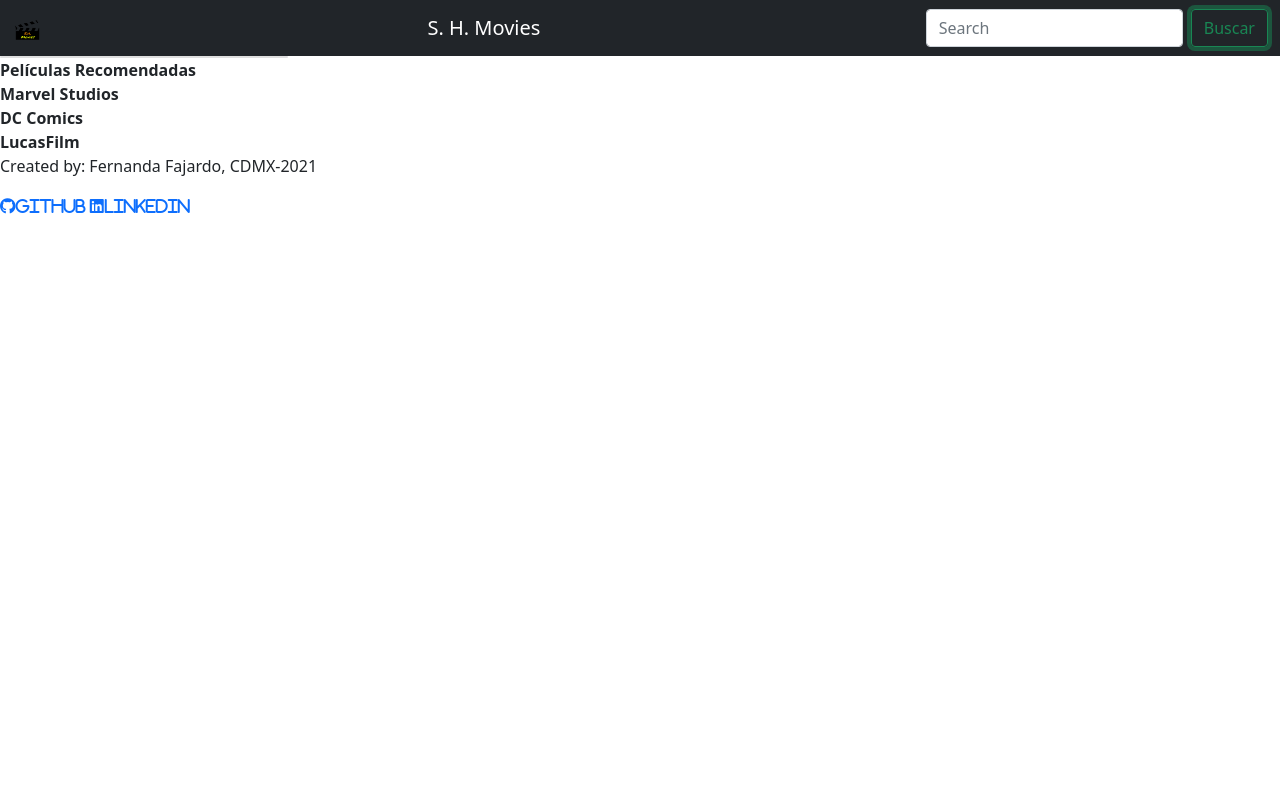
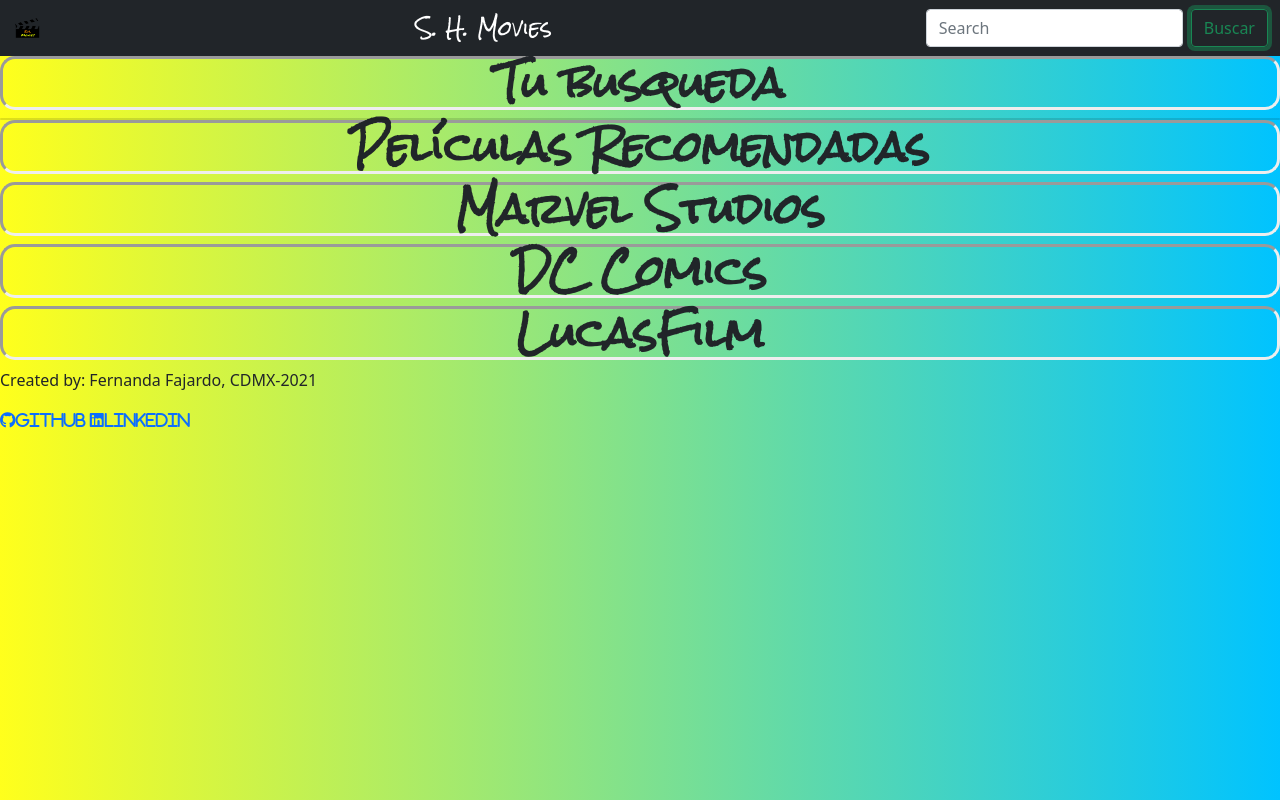
Before and after one commit to FernandaFA02/Proyecto_Mexflix, a website with bundled scripts: page src/index.html in a window 1280 px wide. Both pictures are taken after a click on the button "Buscar". Built offline with nearby package versions, Linux system fonts and the light colour scheme; no server answers.

Commit message:
agregando estilos y flexbox

```diff
--- a/src/data.js
+++ b/src/data.js
@@ -31,7 +31,7 @@
     }
 
 //Se crea una pre-seleccion de peliculas
-let peliSeletion = ["tt0371746", "tt0848228", "tt2015381", "tt0372784", "tt1477834", "tt0076759", "tt7286456"]
+let peliSeletion = ["tt4154756", "tt1843866", "tt3501632", "tt4154796", "tt1345836", "tt0103776"]
 
 //_____----->>>Traer pre-seleccion desde API
 
@@ -127,7 +127,7 @@
 }
 
 //Se crea la coleccion de LucasFilm
-let lucasSelection = ["tt0080684", "tt0086190", "tt0120915", "tt0121765", "tt0121766", "tt2488496", "tt2527336", "tt2527336"]
+let lucasSelection = ["tt0080684", "tt0086190", "tt0120915", "tt0121765", "tt0121766", "tt2488496", "tt2527336"]
 
 //_____----->>>Traer seleccion desde API
 
--- a/src/index.html
+++ b/src/index.html
@@ -24,7 +24,7 @@
 
         </section>
         <!--Se crea un main para mantener unido el contenido principal-->
-        <main id=" container">
+        <main>
         <!--Se crea un div para contener la pantalla 2 que contendrá el catálogo de peliculas-->
         <div id="pantalla2">
         <!--Se añade un navbar para la barra de navegacion y busqueda-->
@@ -41,21 +41,42 @@
             </div>
         </nav>
         </div>
+        <!--Se crea un contenedor para estilizar pantalla de catalogo-->
+    <div>
         <!--Se añade la card de busqueda-->
-        <div hidden id="pelix" class="card flex-item" style="width: 18rem;"> </div>
+        <div >
+            <h1 hidden id="tituloSearch"><strong>Tu busqueda</strong></h1>
+            <section hidden id="pelix" class="card flex-item container-pre style="width: 18rem;"></section>
+        </div>
         <!--Aquí va la pelicula encontrada y las peliculas pre-seleccionadas-->
-        <div id="peli-selection" class="flex-item"><strong> Películas Recomendadas </strong></div>
+        <div >
+            <h1><strong> Películas Recomendadas </strong></h1>
+            <section id="peli-selection" class="container-pre"></section>
+        </div>
 
         <!--Aquí van los catalogos de cada productora-->
-        <div id="MarvelSudios" class="flex-item"><strong> Marvel Studios </strong></div>
-        <div id="DC-Comics" class="flex-item"><strong> DC Comics </strong></div>
-        <div id="StarWars" class="flex-item"><strong> LucasFilm </strong></div>
+        <div>
+            <h1><strong> Marvel Studios </strong></h1>
+            <section id="MarvelSudios" class="container-pre"></section>
+        </div>
+
+        <div>
+            <h1><strong> DC Comics </strong></h1>
+            <section id="DC-Comics" class="container-pre"></section>
+        </div>
+
+        <div>
+            <h1><strong> LucasFilm </strong></h1>
+            <section id="StarWars" class="container-pre"></section>
+        </div>
+
         <!--Se agrega el footer-->
         <footer>
             <p>Created by: Fernanda Fajardo, CDMX-2021</p>
             <a href="https://github.com/FernandaFA02" target="_blank"><i class="fab fa-github">Github</i></a>
             <a href="https://www.linkedin.com/in/fernanda-fajardo-6a83b4216/"><i class="fab fa-linkedin">Linkedin</i></a>
         </footer>
+    </div>
         </main>
 
         <!--Se vincula el index.js en tipo modulo-->
--- a/src/index.js
+++ b/src/index.js
@@ -8,6 +8,8 @@
     getOmdbApi(searchValue)
     let peliCard = document.getElementById("pelix")
     peliCard.hidden = false;
+    let tituloCard = document.getElementById("tituloSearch")
+    tituloCard.hidden = false;
 }
 
 //Se trigerea el boton de busqueda
--- /dev/null
+++ b/src/style.css
@@ -0,0 +1,33 @@
+/*Se agrega la liga de google fonts*/
+@import url('https://fonts.googleapis.com/css2?family=Rock+Salt&display=swap');
+/*Se agrega el fondo al body*/
+body{
+    background-color: #00c3ff;  /* fallback for old browsers */
+    background: -webkit-linear-gradient(to right, #ffff1c, #00c3ff);  /* Chrome 10-25, Safari 5.1-6 */
+    background: linear-gradient(to right, #ffff1c, #00c3ff); /* W3C, IE 10+/ Edge, Firefox 16+, Chrome 26+, Opera 12+, Safari 7+ */
+}
+/*Se estiliza la letra del nav*/
+.navbar-brand{
+    font-family: 'Rock Salt', cursive;
+}
+/*Se agregan estilos al catalogo de peliculas*/
+.container-pre{
+    display: flex;
+    flex-direction: row;
+    flex-flow: wrap;
+    row-gap: 4em;
+    column-gap: 4em;
+}
+/*Estilo para los titulos*/
+h1{
+    text-align: center;
+    font-family: 'Rock Salt', cursive;
+    border: inset;
+    border-radius: 15px;
+}
+
+#pelix {
+    background-color: #00c3ff;  /* fallback for old browsers */
+    background: -webkit-linear-gradient(to right, #ffff1c, #00c3ff);  /* Chrome 10-25, Safari 5.1-6 */
+    background: linear-gradient(to right, #ffff1c, #00c3ff); /* W3C, IE 10+/ Edge, Firefox 16+, Chrome 26+, Opera 12+, Safari 7+ */
+}
```
